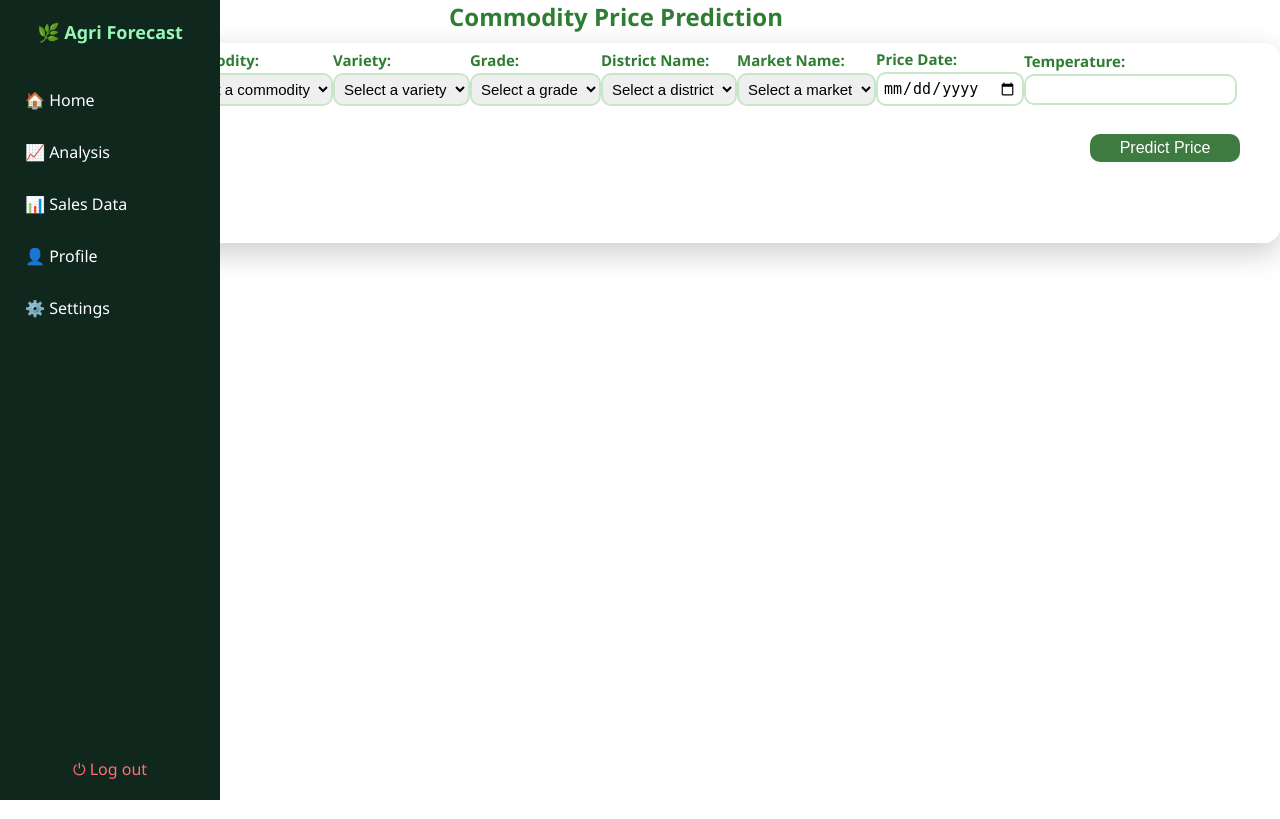
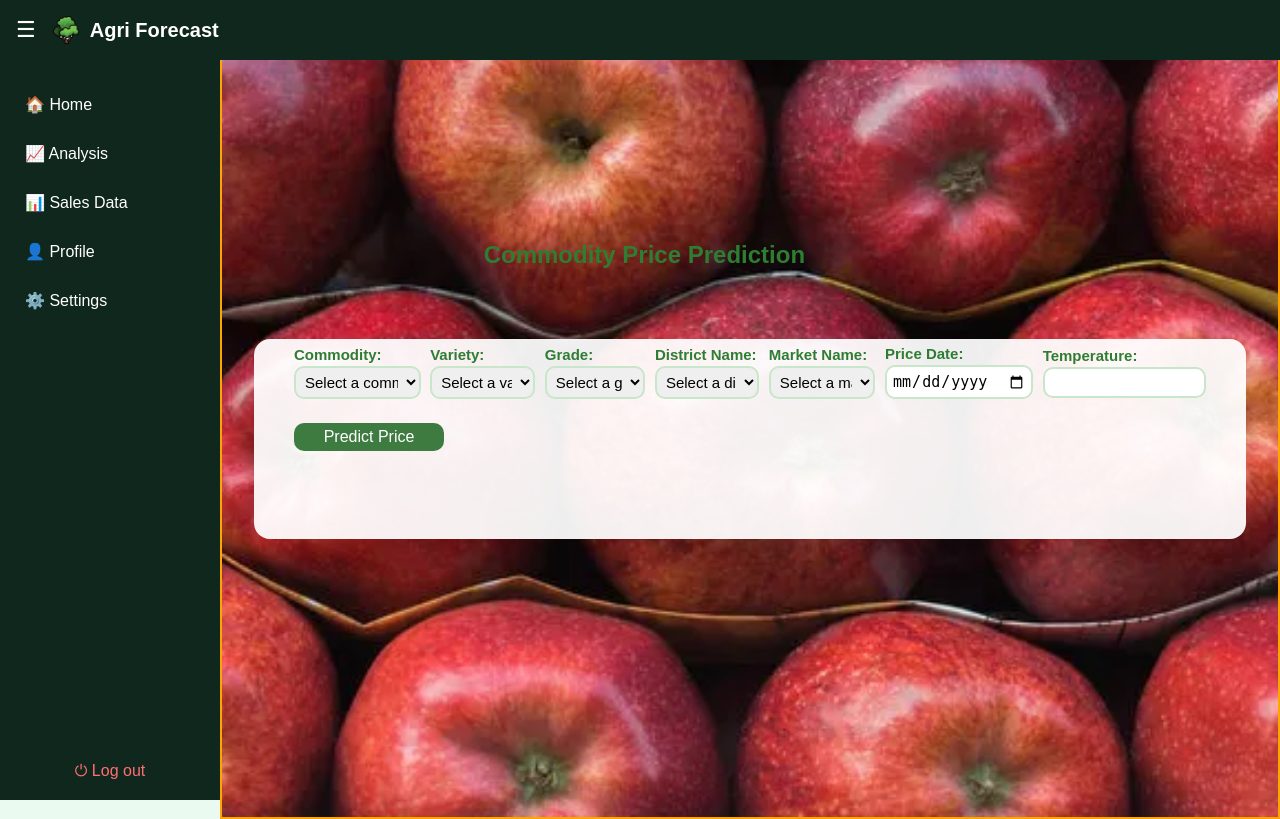
Before and after one commit to Youniskhan8/PROJECTS, a Flask app: page /analysis in a window 1280 px wide. Run offline with Flask 3, Linux system fonts and the light colour scheme; parts of the project's set-up code (start-up, migrations or seed data) failed here and were passed over.

Commit message:
merge conflict

```diff
--- a/app.py
+++ b/app.py
@@ -14,15 +14,18 @@ app.secret_key = 'your_secret_key'
 app.permanent_session_lifetime = timedelta(minutes=30)  # Optional: Session expires after 30 mins
 CORS(app)
 
+
 # === LOGIN SETUP ===
 login_manager = LoginManager()
 login_manager.init_app(app)
 login_manager.login_view = 'login'
 
+
 class User(UserMixin):
     def __init__(self, id_, username):
         self.id = id_
         self.username = username
+
 
 @login_manager.user_loader
 def load_user(user_id):
@@ -65,6 +68,18 @@ dropdown_values = {
     "markets": sorted(df["Market Name"].dropna().unique())
 }
 
+def get_sales_data_for_user(username):
+    with sqlite3.connect('sales.db') as conn:
+        cursor = conn.cursor()
+        cursor.execute("SELECT product, quantity, price, date FROM sales WHERE username = ?", (username,))
+        rows = cursor.fetchall()
+        sales_data = [
+            {"product": row[0], "quantity": row[1], "price": row[2], "date": row[3]}
+            for row in rows
+        ]
+    return sales_data
+
+
 # === ROUTES ===
 @app.route("/")
 def status():
@@ -81,12 +96,17 @@ def analysis():
 @app.route("/profile")
 @login_required
 def profile():
-    return render_template("profile.html")
+    return render_template("profile.html", username=current_user.username)
+
 
 @app.route("/sales")
 @login_required
 def sales():
-    return render_template("sales.html")
+    # This is just an example if you had user-specific sales data
+    # You could use a database filter: WHERE user_id = current_user.id
+    sales_data = get_sales_data_for_user(current_user.username)
+    return render_template("sales.html", username=current_user.username, data=sales_data)
+
 
 @app.route("/login", methods=["GET", "POST"])
 def login():
--- a/static/analysis_style.css
+++ b/static/analysis_style.css
@@ -6,10 +6,11 @@
     box-sizing:border-box;
 }
 body {
-    font-family: 'Segoe UI', Tahoma, Geneva, Verdana, sans-serif;
+
+    font-family: 'Poppins', sans-serif;
     /* background: linear-gradient(to right, #a8e063, #56ab2f); 🍃 Green Gradient */
     color: #333;
-
+    background-color: #eafaf1;
     min-height: 100vh;
     /* display: flex;
     flex-direction: column; */
@@ -21,17 +22,60 @@ body {
     overflow-y: hidden;
 
 }
+/* --- TOPBAR --- */
+.topbar {
+     /* border:1px solid red; */
+    position: fixed;
+    top: 0;
+    left: 0;
+    right: 0;
+    height: 60px;
+    background-color: #10271e;
+    color: white;
+    display: flex;  /*ensure vertical elements in center*/
+    align-items: center;
+    justify-content: flex-start;
+    padding: 0 16px;
+    z-index: 1002;
+  }
 
+  .topbar h1 {
+    font-size: 20px;
+    display: flex;
+    align-items: center;
+    gap: 10px;
+    color: white;
+    margin: 0;
+  }
+
+  .topbar img {
+    width: 28px;
+    height: 28px;
+  }
+
+  .hamburger {
+    font-size: 22px;
+    background: none;
+    border: none;
+    color: white;
+    cursor: pointer;
+    margin-right: 16px;
+  }
+ /* sidebar*/
 .sidebar {
     width: 220px;
-    height: 100vh;
+    height:calc(100vh - 60px);
     background-color: #10271e;
     color: white;
     position: fixed;
-    top:0;
+    top:60px;
     left:0;
     padding-top: 20px;
-    z-index: 2;
+    z-index: 1001;
+    transition:transform .3s ease;
+  }
+  .sidebar.hidden {
+    transform: translateX(-220px);
   }
 
   .sidebar h2 {
@@ -46,10 +90,10 @@ body {
     display: block;
     color: white;
     text-decoration: none;
-    transition: 0.3s;
+    /* transition: 0.3s; */
   }
 
-  .nav-link:hover, .nav-link.active {
+  .nav-link:hover {
     background-color: #1fa566;
     color: white;
     border-radius: 5px;
@@ -66,14 +110,43 @@ body {
     color: #ff7070;
     text-decoration: none;
   }
+
+/*side content*/
+#main-content {
+  background-size: cover;           /* this makes it fill the container */
+  background-position: center;
+  background-repeat: no-repeat;
+  border:2px solid orange;
+  height:100vh;
+  /* border:1px solid red; */
+  margin-left:220px;
+  transition: margin-left 0.3s ease;
+}
+
+#main-content.full {
+  margin-left: 0; /* when sidebar is hidden */
+}
+
 .title{
     /* background-color: pink;  */
     width:80%;
-    padding-left:13rem;
+    /* padding-left:120px; */
+    /* position:fixed;
+    top:180px;
+    left:220px; */
+    padding: 0 1.5rem;
+    margin-top: 220px;
+
+
 }
 .container {
     max-width: 100%;
     height:25vh;
+    /* position:absolute;
+    top:70px;
+    left:240px; */
+      margin: 1rem 2rem 0 2rem;
+      margin-top: 70px;
     background: #ffffffee;
     padding: 6px 40px;
     box-shadow: 0 10px 30px rgba(0,0,0,0.2);
@@ -81,16 +154,18 @@ body {
     animation: fadeIn 0.6s ease-in-out 1s;
     display:flex;
     flex-direction: column;
-    align-items: end;
+    align-items: flex-start;
     /* margin-bottom: 4rem; */
 
 }
+
 .container_top{
     display:flex;
     flex-direction: row;
     align-items: center;
     justify-content: center;
-    margin-right:3px;
+     gap:.6rem;
+
 }
 .container_bottom{
     display:flex;
@@ -142,7 +217,7 @@ select:focus {
     box-shadow: 0 0 6px rgba(102, 187, 106, 0.4);
 }
 
-button {
+.result_button {
     width:150px;
     padding: 5px;
     background-color: #3e7b41;
@@ -155,7 +230,7 @@ button {
     margin-top: 6px;
 }
 
-button:hover {
+.button_button:hover {
     background-color: #2e7d32;
 }
 
@@ -166,3 +241,9 @@ button:hover {
     text-align: center;
     color: #1b5e20 ;
 }
+/* --- RESPONSIVE --- */
+@media (max-width: 768px) {
+  .content {
+      margin-left: 0;
+  }
+}
--- a/templates/analysis.html
+++ b/templates/analysis.html
@@ -10,10 +10,15 @@
 </head>
 
 <body>
+    <div class="topbar">
+        <button class="hamburger" onclick="toggleSidebar()">☰</button>
+        <h1>
+            <img src="{{ url_for('static', filename='images/logo.png') }}" alt="Logo"> Agri Forecast
+        </h1>
 
-    <div class="sidebar">
-        <h2>🌿 Agri Forecast</h2>
-        <a href="#" class="nav-link ">🏠 Home</a>
+    </div>
+    <div class="sidebar" id="sidebar">
+        <a href="/home" class="nav-link ">🏠 Home</a>
         <a href="/analysis" class="nav-link">📈 Analysis</a>
         <a href="#" class="nav-link">📊 Sales Data</a>
         <a href="#" class="nav-link">👤 Profile</a>
@@ -23,57 +28,16 @@
             <a href="#">⏻ Log out</a>
         </div>
     </div>
-    <!-- <a href="/home" class="nav-btn">🏠 Back to Home</a>g -->
+    <a href="/home" class="nav-btn">🏠 Back to Home</a>g
+    <section id="main-content"  style="background-image: url('{{ url_for('static', filename='images/apple.png') }}'); ">
+
         <div class="title">
             <h2>Commodity Price Prediction</h2>
         </div>
 
         <div class="container">
             <div class="container_top">
-            <!-- <div><label for="commodity">Commodity:</label>
-                <select id="commodity">
-                    <option value="" disabled selected>Select a commodity</option>
-                    {% for item in dropdowns['commodities'] %}
-                    <option value="{{ item }}">{{ item }}</option>
-                    {% endfor %}
-                </select><br><br>
-            </div>
 
-            <div><label for="variety">Variety:</label>
-                <select id="variety">
-                    <option value="" disabled selected>select a variety</option>
-                    {% for item in dropdowns['varieties'] %}
-                    <option value="{{ item }}">{{ item }}</option>
-                    {% endfor %}
-                </select><br><br>
-            </div>
-
-            <div><label for="grade">Grade:</label>
-                <select id="grade">
-                    <option value="" disabled selected>select a grade</option>
-                    {% for item in dropdowns['grades'] %}
-                    <option value="{{ item }}">{{ item }}</option>
-                    {% endfor %}
-                </select><br><br>
-            </div>
-
-            <div> <label for="district_name">District Name:</label>
-                <select id="district">
-                    <option value="" disabled selected>select a district</option>
-                    {% for item in dropdowns['districts'] %}
-                    <option value="{{ item }}">{{ item }}</option>
-                    {% endfor %}
-                </select><br><br>
-            </div>
-
-            <div><label for="marketname">Market Name:</label>
-                <select id="market">
-                    <option value="" disabled selected>select a market</option>
-                    {% for item in dropdowns['markets'] %}
-                    <option value="{{ item }}">{{ item }}</option>
-                    {% endfor %}
-                </select><br><br>
-            </div> -->
                 <div><label for="commodity">Commodity:</label>
                     <select id="commodity" onchange="updateVarieties()">
                         <option value="" disabled selected>Select a commodity</option>
@@ -120,7 +84,7 @@
                 </div>
             </div>
             <div class="container_bottom">
-            <div> <button onclick="predictPrice()">Predict Price</button>
+                <div> <button class="result_button" onclick="predictPrice()">Predict Price</button>
                 </div>
                 <div>
                     <h3 id="result"></h3>
@@ -129,6 +93,8 @@
             </div>
 
         </div>
+    </section>
+
 
 
 
@@ -218,6 +184,16 @@
         }
 
     </script>
+    <script>
+        // --- TOGGLE SIDEBAR VISIBILITY ---
+        function toggleSidebar() {
+            const sidebar = document.getElementById('sidebar');
+            const content = document.getElementById('main-content');
+            const isHidden = sidebar.classList.toggle('hidden');
+            content.classList.toggle('full', isHidden);
+
+        }
+    </script>
 
 
 </body>
--- a/templates/profile.html
+++ b/templates/profile.html
@@ -0,0 +1,2 @@
+<h2>Welcome, {{ username }}!</h2>
+<p>This is your personalized profile page.</p>
--- a/templates/sales.html
+++ b/templates/sales.html
@@ -0,0 +1,6 @@
+<h2>Sales Data for {{ username }}</h2>
+<ul>
+  {% for item in data %}
+    <li>{{ item }}</li>
+  {% endfor %}
+</ul>
```
Also changed, not shown: init_sales_db.py (added, +18 -0 lines), init_db.py (line endings or trailing spaces), sales.db (added), 2 other files. Lines whose indentation alone changed are shown as unchanged.
